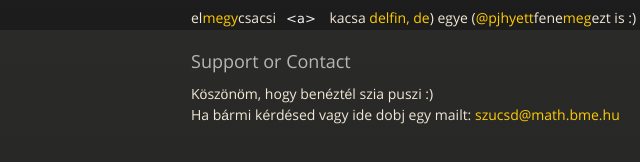
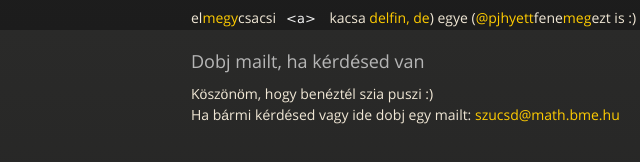
Before and after one commit to Szucsi/szucsi.github.io, a plain HTML site: page index.html in a window 1280 px wide. Shown: the part 770-932 px from the top of the page, 124-764 px from the left. Drawn offline with nearby package versions, Linux system fonts and the light colour scheme.

Commit message:
Update index.html

```diff
--- a/index.html
+++ b/index.html
@@ -64,7 +64,7 @@ $ Budapesti Műszaki és Gazdaságtudományi Egyetem
 <p>el<a href="https://github.com/blog/821" class="user-mention">megy</a>csacsi<code>&lt;a&gt;</code> kacsa <a href="https://github.com/defunkt" class="user-mention">delfin, de</a>) egye (<a href="https://github.com/pjhyett" class="user-mention">@pjhyett</a>fene<a href="https://github.com/mojombo" class="user-mention">meg</a>ezt is :)</p>
 
 <h3>
-<a name="support-or-contact" class="anchor" href="#support-or-contact"><span class="octicon octicon-link"></span></a>Support or Contact</h3>
+<a name="support-or-contact" class="anchor" href="#support-or-contact"><span class="octicon octicon-link"></span></a>Dobj mailt, ha kérdésed van</h3>
 
 <p>Köszönöm, hogy benéztél szia puszi :) <br>Ha bármi kérdésed vagy ide dobj egy mailt: <a href="mailto:szucsd@math.bme.hu">szucsd@math.bme.hu</a></p>
       </section>
```
